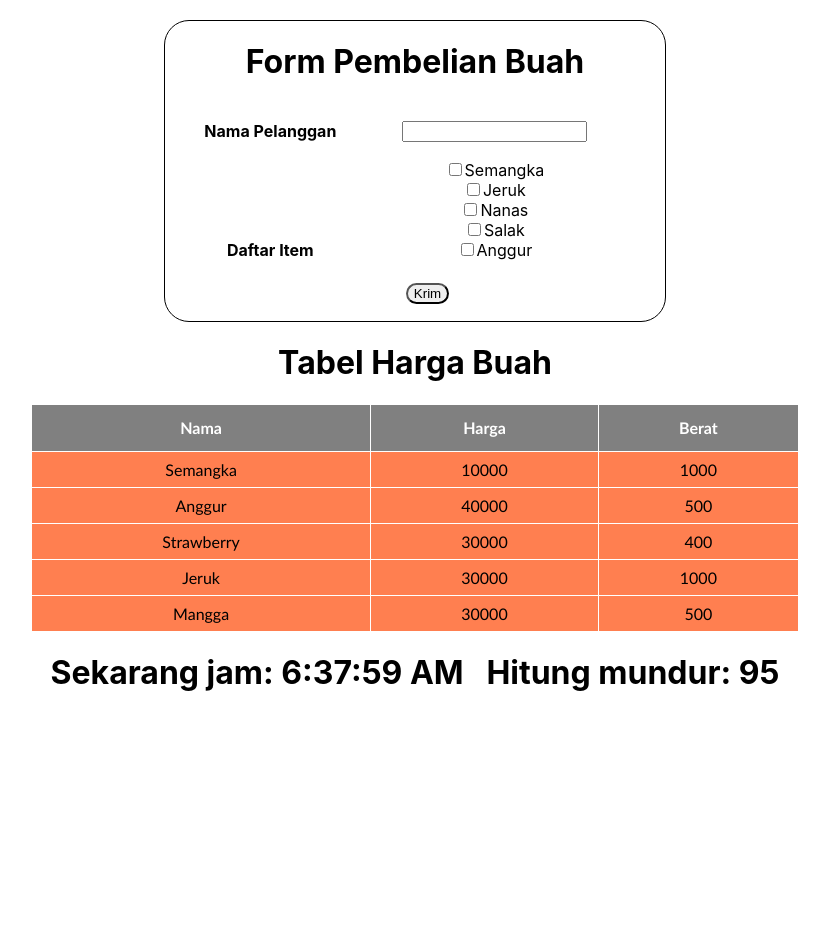
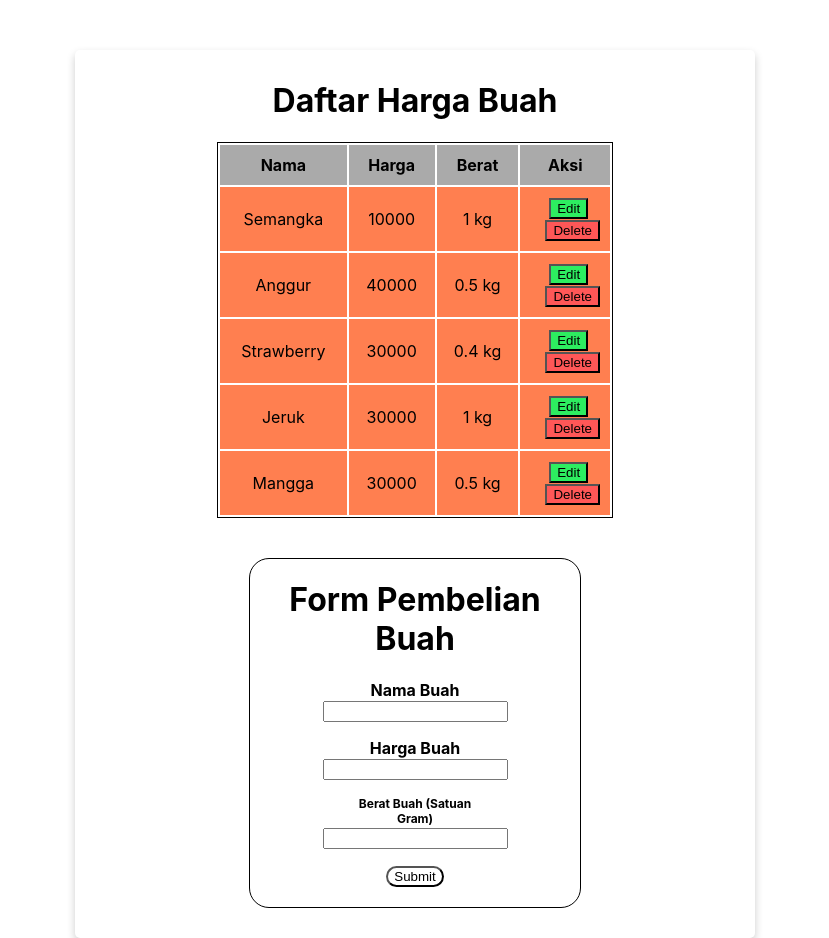
Before and after one commit to irvansyachrudin/sanbercode-reactjs-0820-2, a React (Create React App) app in the folder tugas-sanbercode-reactjs2/: page / in a window 1280 px wide. Shown: the whole page, without its empty margins (225-1054 px from the left). Before the commit the page ends 800 px from the top, so only its background shows below. Built offline with nearby package versions, Linux system fonts and the light colour scheme.

Commit message:
Tugas-12

```diff
--- a/tugas-sanbercode-reactjs2/src/App.js
+++ b/tugas-sanbercode-reactjs2/src/App.js
@@ -1,15 +1,18 @@
 import React from "react";
-import Tugas9 from "./Tugas-9/tugas9";
-import Tugas10 from "./Tugas-10/tugas10";
-import Tugas11 from "./Tugas-11/tugas11";
+// import Tugas9 from "./Tugas-9/tugas9";
+// import Tugas10 from "./Tugas-10/tugas10";
+// import Tugas11 from "./Tugas-11/tugas11";
+import Tugas12 from "./Tugas-12/tugas12";
 import "./App.css";
 
 function App() {
   return (
     <div className="App">
-      <Tugas9 />
+      {/* <Tugas9 />
       <Tugas10 />
-      <Tugas11 />
+      <Tugas11 /> */}
+
+      <Tugas12 />
     </div>
   );
 }
--- /dev/null
+++ b/tugas-sanbercode-reactjs2/src/Tugas-12/tugas12.js
@@ -0,0 +1,195 @@
+import React, { Component } from 'react';
+
+class Buah extends Component {
+    constructor(props) {
+        super(props)
+        this.state = {
+            itemBuah: [
+                { nama: "Semangka", harga: 10000, berat: 1000 },
+                { nama: "Anggur", harga: 40000, berat: 500 },
+                { nama: "Strawberry", harga: 30000, berat: 400 },
+                { nama: "Jeruk", harga: 30000, berat: 1000 },
+                { nama: "Mangga", harga: 30000, berat: 500 }
+            ],
+            namaBuah: "",
+            hargaBuah: "",
+            beratBuah: "",
+            index: -1,
+        }
+
+        this.submitForm = this.submitForm.bind(this);
+    }
+
+    submitForm(event) {
+        event.preventDefault()
+        var index = this.state.index
+        var namaBuah = this.state.namaBuah
+        var hargaBuah = parseInt(this.state.hargaBuah)
+        var beratBuah = parseFloat(parseInt(this.state.beratBuah) / 1000)
+        var buah = { nama: namaBuah, harga: hargaBuah, berat: beratBuah }
+
+        if (index === -1) {
+            // add new item
+            this.setState({
+                itemBuah: [...this.state.itemBuah, buah],
+                namaBuah: "",
+                hargaBuah: "",
+                beratBuah: "",
+                index: -1,
+            })
+        } else {
+            // update or edit item
+            var newItemBuah = this.state.itemBuah
+            newItemBuah[index] = buah
+
+            this.setState({
+                itemBuah: [...newItemBuah],
+                namaBuah: "",
+                hargaBuah: "",
+                beratBuah: "",
+                index: -1,
+            })
+        }
+    }
+
+    deleteForm = (event) => {
+        var index = event.target.value
+        var item = this.state.itemBuah
+        item.splice(index, 1)
+
+        this.setState({
+            itemBuah: [...item],
+            namaBuah: "",
+            hargaBuah: "",
+            beratBuah: "",
+            index: -1,
+        })
+    }
+
+    editForm = (event) => {
+        var index = event.target.value
+        var editNamaBuah = this.state.itemBuah[index].nama
+        var editHargaBuah = this.state.itemBuah[index].harga
+        var editBeratBuah = this.state.itemBuah[index].berat
+
+        this.setState({
+            namaBuah: editNamaBuah,
+            hargaBuah: editHargaBuah,
+            beratBuah: editBeratBuah,
+            index: index
+        })
+    }
+
+    changeInputNama = (event) => {
+        var value = event.target.value
+        this.setState({
+            namaBuah: value,
+        })
+    }
+
+    changeInputHarga = (event) => {
+        var value = event.target.value
+        this.setState({
+            hargaBuah: value,
+        })
+    }
+
+    changeInputBerat = (event) => {
+        var value = event.target.value
+        this.setState({
+            beratBuah: value,
+        })
+    }
+
+    render() {
+        let divStyles = {
+            boxShadow: "0px 4px 8px 0px rgba(0, 0, 0, 0.2)",
+            borderRadius: "5px",
+            boxSizing: "border-box",
+            padding: "10px",
+            margin: "0 auto",
+            marginTop: "50px",
+            marginLeft: "300px",
+            marginRight: "300px"
+        }
+        return (
+            <>
+                <div style={divStyles}>
+                    {/* Table Buah */}
+                    <h1 style={{ textAlign: "center" }}> Daftar Harga Buah</h1>
+                    <table style={{ border: "1px solid", width: "60%", margin: "0 auto" }}> {/* width: 40% */}
+                        <thead style={{ background: "#aaa" }}>
+                            <tr>
+                                <th style={{ padding: "10px" }}>Nama</th>
+                                <th style={{ padding: "10px" }}>Harga</th>
+                                <th style={{ padding: "10px" }}>Berat</th>
+                                <th style={{ padding: "10px" }}>Aksi</th>
+                            </tr>
+                        </thead>
+                        <tbody style={{ background: "coral" }}>
+                            {this.state.itemBuah.map((val, index) => {
+                                return (
+                                    <>
+                                        <tr key={index}>
+                                            <td style={{ padding: "10px" }}>{val.nama}</td>
+                                            <td style={{ padding: "10px" }}>{val.harga}</td>
+                                            <td style={{ padding: "10px" }}>{val.berat / 1000} kg</td>
+                                            <td style={{ width: "20%", padding: "10px" }}>
+                                                <button value={index} style={{ marginLeft: "10%", background: "#2ded60", cursor: "pointer" }} onClick={this.editForm}>Edit</button> {/* style={{marginRight: "5px"}} */}
+                                                <button value={index} style={{ marginLeft: "15px", background: "#ff5757", cursor: "pointer" }} onClick={this.deleteForm}>Delete</button>
+                                            </td>
+                                        </tr>
+                                    </>
+                                )
+                            })}
+                        </tbody>
+                    </table>
+
+                    <br />
+
+                    {/* Form */}
+                    <div style={{ width: "50%", margin: "0 auto", marginTop: "20px", border: "1px solid #000", borderRadius: "20px", marginBottom: "20px" }}>
+                        <h1 style={{ textAlign: "center" }}>Form Pembelian Buah</h1>
+                        <div style={{ padding: "20px", paddingTop: "0px" }}>
+                            <form onSubmit={this.submitForm}>
+                                <div style={{ display: "block", marginBottom: "1em" }}>
+                                    <div style={{ display: "inline-block", width: "150px", fontWeight: "bold", fontSize: "16px" }}>
+                                        Nama Buah
+                                    </div>
+                                    <input required style={{ display: "inline-block" }} type="text" name="name" value={this.state.namaBuah} onChange={this.changeInputNama} />
+                                </div>
+                                <div style={{ display: "block", marginBottom: "1em" }}>
+                                    <div style={{ display: "inline-block", width: "150px", fontWeight: "bold", fontSize: "16px" }}>
+                                        Harga Buah
+                                    </div>
+                                    <input required style={{ display: "inline-block" }} type="number" min="0" name="harga" value={this.state.hargaBuah} onChange={this.changeInputHarga} />
+                                </div>
+                                <div style={{ display: "block", marginBottom: "1em" }}>
+                                    <div style={{ display: "inline-block", width: "150px", fontWeight: "bold", fontSize: "12px" }}>
+                                        Berat Buah (Satuan Gram)
+                                    </div>
+                                    <input required style={{ display: "inline-block" }} type="number" min="0" name="berat" value={this.state.beratBuah} onChange={this.changeInputBerat} />
+                                </div>
+                                <button style={{ background: "white", borderRadius: "20px", textDecoration: "none", color: "black", cursor: "pointer" }}>
+                                    Submit
+                                </button>
+                            </form>
+                        </div>
+                    </div>
+                </div>
+            </>
+        )
+    }
+}
+
+class tugas12 extends Component {
+    render() {
+        return (
+            <>
+                <Buah />
+            </>
+        )
+    }
+}
+
+export default tugas12;
```
